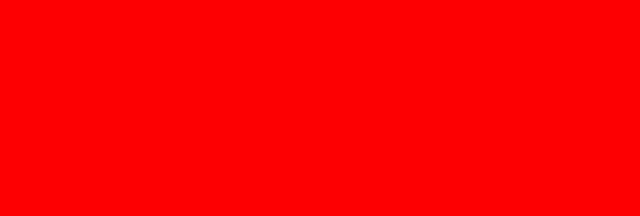
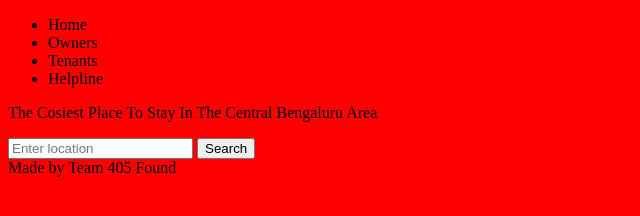
Before and after one commit to mohanamisra/mynest, a plain HTML site: page index.html in a window 1280 px wide. Shown: the whole page, without its empty margins (0-640 px from the left). Drawn offline with Linux system fonts and the light colour scheme.

Commit message:
Basic homepage elements

```diff
--- a/index.html
+++ b/index.html
@@ -7,6 +7,32 @@
     <title>MyNest</title>
 </head>
 <body>
+    <container class = "container">
+        <navbar>
+            <ul>
+                <li><a>Home</a></li>
+                <li><a>Owners</a></li>
+                <li><a>Tenants</a></li>
+                <li><a>Helpline</a></li>
+            </ul>
+        </navbar>
 
+        <section>
+            <p>
+                The Cosiest Place To Stay In The Central Bengaluru Area
+            </p>
+        </section>
+
+        <section>
+            <form>
+                <input type = "search" placeholder = "Enter location">
+                <button type = "submit">Search</button>
+            </form>
+        </section>
+
+        <footer>
+            Made by Team 405 Found
+        </footer>
+    </container>
 </body>
 </html>
```
